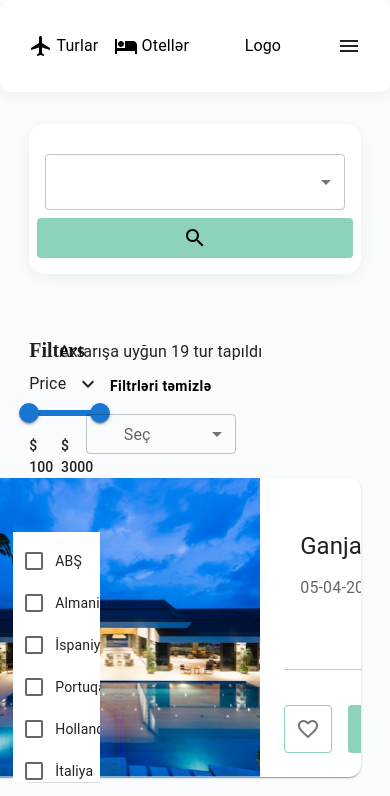
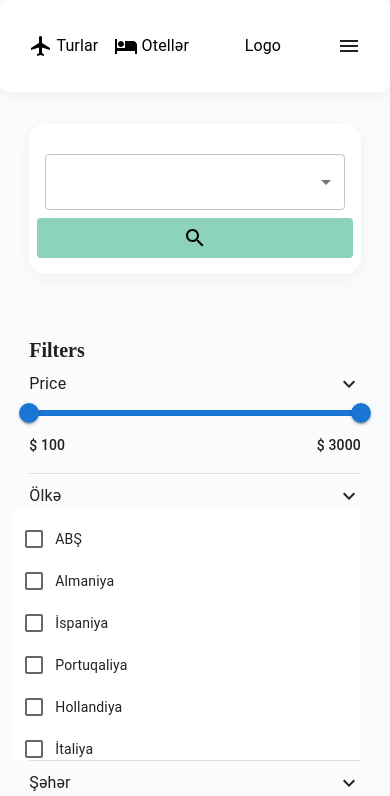
Before and after one commit to R4hman/Olymp-travel, a React (Vite) app: page /turlar in a window 390 px wide. Shown: the top 796 px of the page. Built offline with nearby package versions, Linux system fonts and the light colour scheme; data requests are answered from the project's data file.

Commit message:
responsivness tourListing

```diff
--- a/src/components/TourListing.jsx
+++ b/src/components/TourListing.jsx
@@ -9,6 +9,7 @@ import {
   ListItemText,
   ListItem,
   List,
+  useMediaQuery,
 } from "@mui/material";
 import Filters from "./Filters";
 import CheckListHotel from "./CheckListHotel";
@@ -261,6 +262,7 @@ const TourListing = ({
   const [postsToShow, setPostsToShow] = useState([]);
 
   const theme = useTheme();
+  const isMedium = useMediaQuery("(max-width: 1350px");
 
   const cityToShow = countries.filter((country) => {
     return country.country === checked[checked.length - 1];
@@ -309,9 +311,36 @@ const TourListing = ({
 
   return (
     <CustomContainer>
-      <Grid container columns={12} spacing={2}>
-        <Grid item xs={3}>
-          <Filters priceValue={priceValue} setPriceValue={setPriceValue} />
+      <Grid
+        direction={isMedium ? "column" : "row"}
+        justifyContent="center"
+        // alignItems="center"
+        container
+        columns={12}
+        spacing={2}
+      >
+        <Grid
+          // alignItems="center"
+          justifyContent="center"
+          item
+          width="100%"
+          // sx={{
+          //   display: isMedium ? "flex" : "auto",
+          //   gap: "3rem",
+          // }}
+          xs={12}
+          sm={6}
+          md={3}
+        >
+          <Filters
+            priceValue={priceValue}
+            sx={{
+              width: {
+                xs: "50%",
+              },
+            }}
+            setPriceValue={setPriceValue}
+          />
           <Stack sx={{ pt: "0.5rem " }}>
             <FlexBetween sx={{ pb: "0.5rem 0", mb: "1rem" }}>
               <Typography variant="subtitle1">Ölkə</Typography>
@@ -429,8 +458,11 @@ const TourListing = ({
         </Grid>
 
         <Grid
+          width="100%"
           item
-          xs={9}
+          xs={12}
+          sm={6}
+          md={9}
           sx={{
             display: "flex",
             justifyContent: "flex-end",
```
